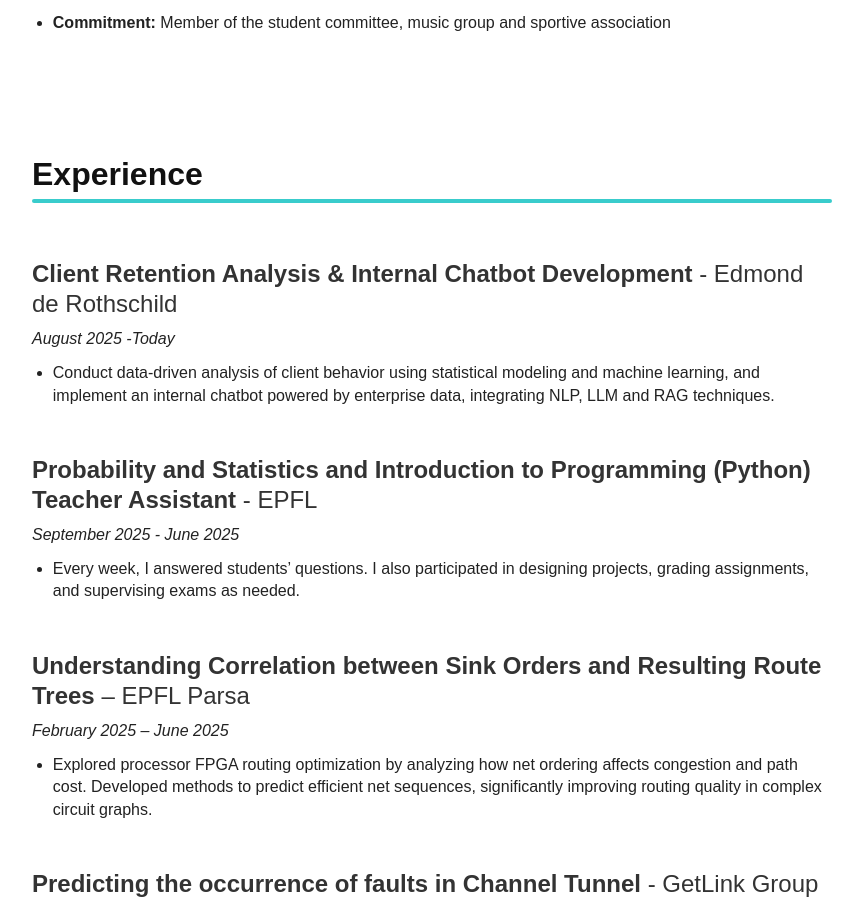
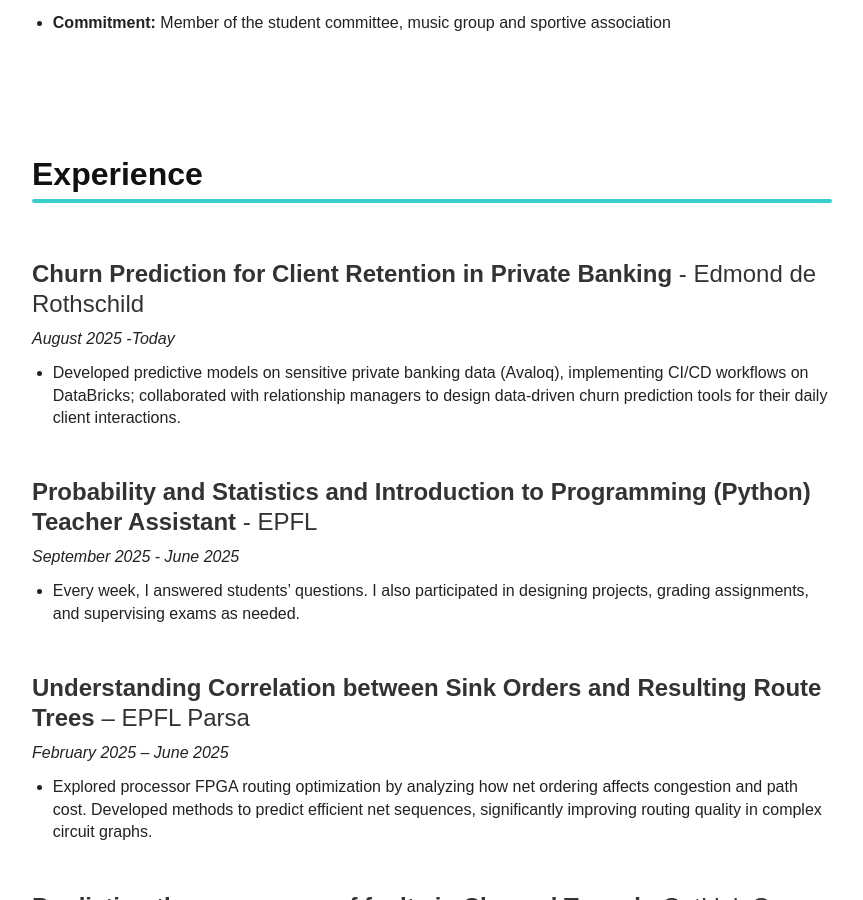
Before and after one commit to francois-goybet/francois-goybet.github.io, a Jekyll site: the page built from index.html, in a window 1280 px wide and 900 px high, scrolled down 1721 px. Shown: the whole window, without its empty margins (208-1071 px from the left). Built offline with Jekyll 4.4.1, drawn with Linux system fonts in a browser that asks for light colours.

Commit message:
modified internship in html

```diff
--- a/_includes/education.html
+++ b/_includes/education.html
@@ -35,10 +35,10 @@
     <h2>Experience</h2>
 
   <div class="education-entry">
-    <h3><strong>Client Retention Analysis & Internal Chatbot Development</strong> - Edmond de Rothschild                   </h3>
+    <h3><strong>Churn Prediction for Client Retention in Private Banking</strong> - Edmond de Rothschild                   </h3>
     <p><em>August 2025 -Today</em></p>
     <ul>
-      <li>Conduct data-driven analysis of client behavior using statistical modeling and machine learning, and implement an internal chatbot powered by enterprise data, integrating NLP, LLM and RAG techniques.</li>
+      <li>Developed predictive models on sensitive private banking data (Avaloq), implementing CI/CD workflows on DataBricks; collaborated with relationship managers to design data-driven churn prediction tools for their daily client interactions.</li>
     </ul>
   </div>
 
```
